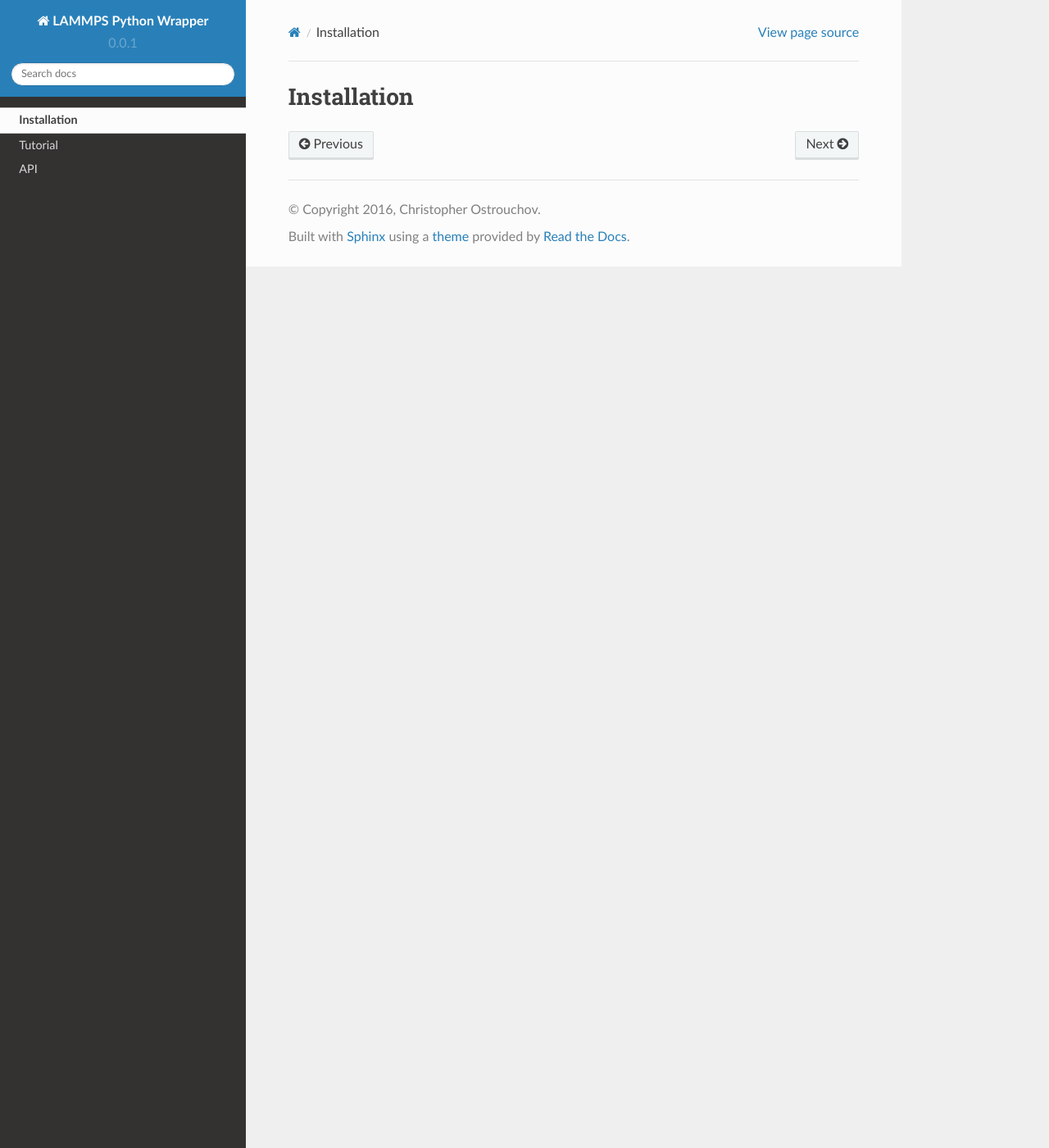
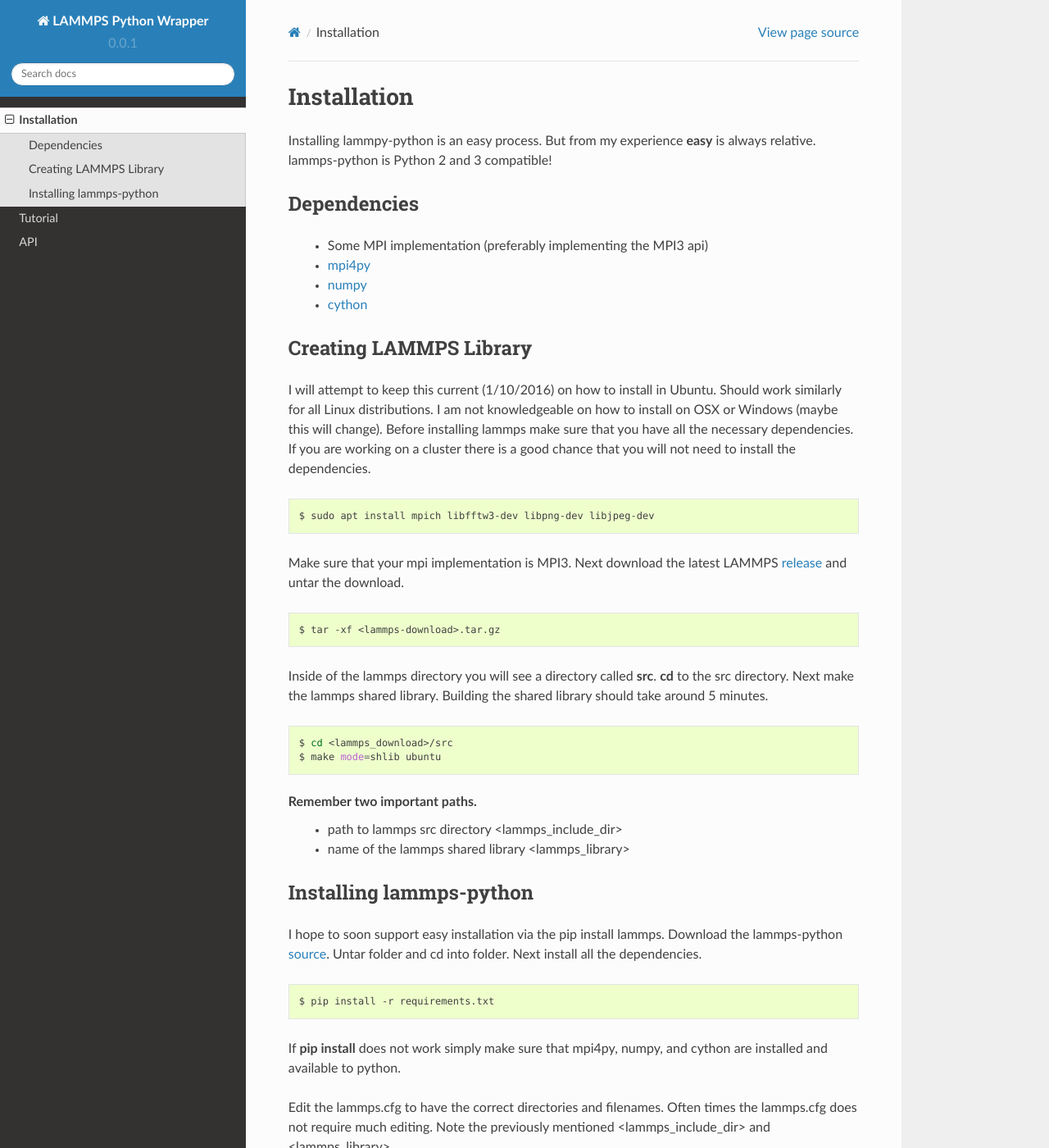
Before and after one commit to costrouc/lammps-cython, a Sphinx documentation site: the page built from doc/installation.rst, in a window 1280 px wide and 1400 px high. Shown: the whole window at 82% size. Built offline with Sphinx 7.4.7 and the Read the Docs theme 2.0.0, drawn with Linux system fonts in a browser that asks for light colours; some of the changed text lies outside the part shown.

Commit message:
Adding installation instructions

```diff
--- a/doc/installation.rst
+++ b/doc/installation.rst
@@ -1,2 +1,85 @@
 Installation
 ============
+
+Installing lammpy-python is an easy process. But from my experience
+**easy** is always relative. lammps-python is Python 2 and 3 compatible!
+
+Dependencies
+------------
+
+ - Some MPI implementation (preferably implementing the MPI3 api)
+ - `mpi4py <https://bitbucket.org/mpi4py/mpi4py/>`_
+ - `numpy <http://www.numpy.org/>`_
+ - `cython <http://cython.org/>`_
+
+Creating LAMMPS Library
+-----------------------
+
+I will attempt to keep this current (1/10/2016) on how to install in
+Ubuntu. Should work similarly for all Linux distributions. I am not
+knowledgeable on how to install on OSX or Windows (maybe this will
+change). Before installing lammps make sure that you have all the
+necessary dependencies. If you are working on a cluster there is a
+good chance that you will not need to install the dependencies.
+
+.. code-block:: bash
+
+   $ sudo apt install mpich libfftw3-dev libpng-dev libjpeg-dev
+
+Make sure that your mpi implementation is MPI3. Next download the
+latest LAMMPS `release <http://lammps.sandia.gov/download.html>`_ and
+untar the download.
+
+.. code-block:: bash
+
+   $ tar -xf <lammps-download>.tar.gz
+
+Inside of the lammps directory you will see a directory called
+**src**. :command:`cd` to the src directory. Next make the lammps
+shared library. Building the shared library should take around 5
+minutes.
+
+.. code-block:: bash
+
+   $ cd <lammps_download>/src
+   $ make mode=shlib ubuntu
+
+Remember two important paths.
+ - path to lammps src directory <lammps_include_dir>
+ - name of the lammps shared library <lammps_library>
+
+Installing lammps-python
+------------------------
+
+I hope to soon support easy installation via the pip install
+lammps. Download the lammps-python `source
+<http://github.com/costrouc/lammps-python/tarbal/stable>`_. Untar
+folder and cd into folder. Next install all the dependencies.
+
+.. code-block:: bash
+
+   $ pip install -r requirements.txt
+
+If :command:`pip install` does not work simply make sure that mpi4py,
+numpy, and cython are installed and available to python.
+
+Edit the lammps.cfg to have the correct directories and
+filenames. Often times the lammps.cfg does not require much
+editing. Note the previously mentioned <lammps_include_dir> and
+<lammps_library>.
+
+.. code-block:: bash
+
+   $ `python setup.py install`
+
+You now have lammps-python installed! You can easily check
+
+.. code-block:: bash
+
+   $ python
+   Python 3.4.3+ (default, Oct 14 2015, 16:03:50)
+   [GCC 5.2.1 20151010] on linux
+   Type "help", "copyright", "credits" or "license" for more information.
+   >>> import lammps
+
+Next see how to use lammps-python in the :doc:`tutorial`.
--- a/doc/tutorial.rst
+++ b/doc/tutorial.rst
@@ -1,2 +1,5 @@
 Tutorial
 ========
+
+I will get a nice document written up soon! However I am focussing on
+getting the code documented well!
```
Also changed, not shown: doc/index.rst (+6 -5 lines).
